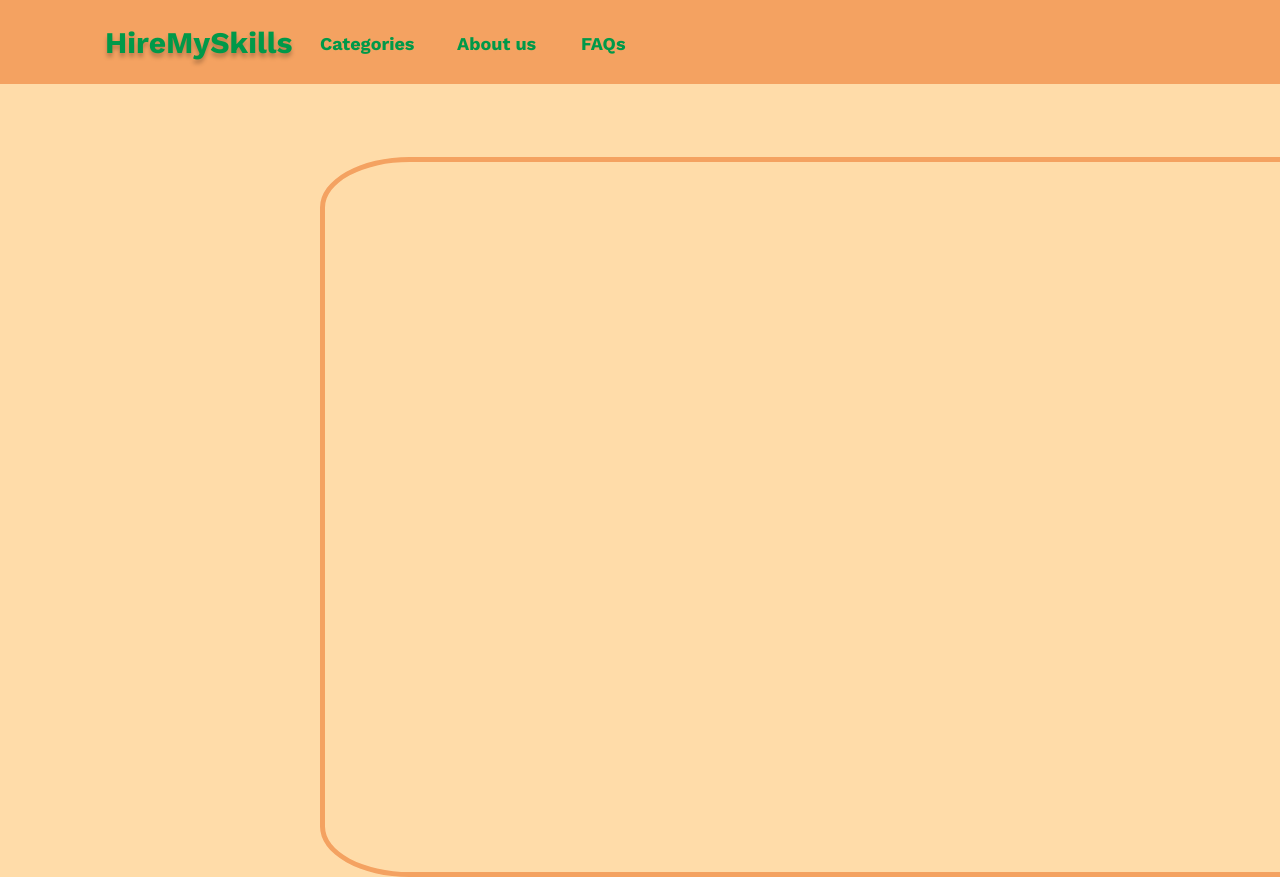
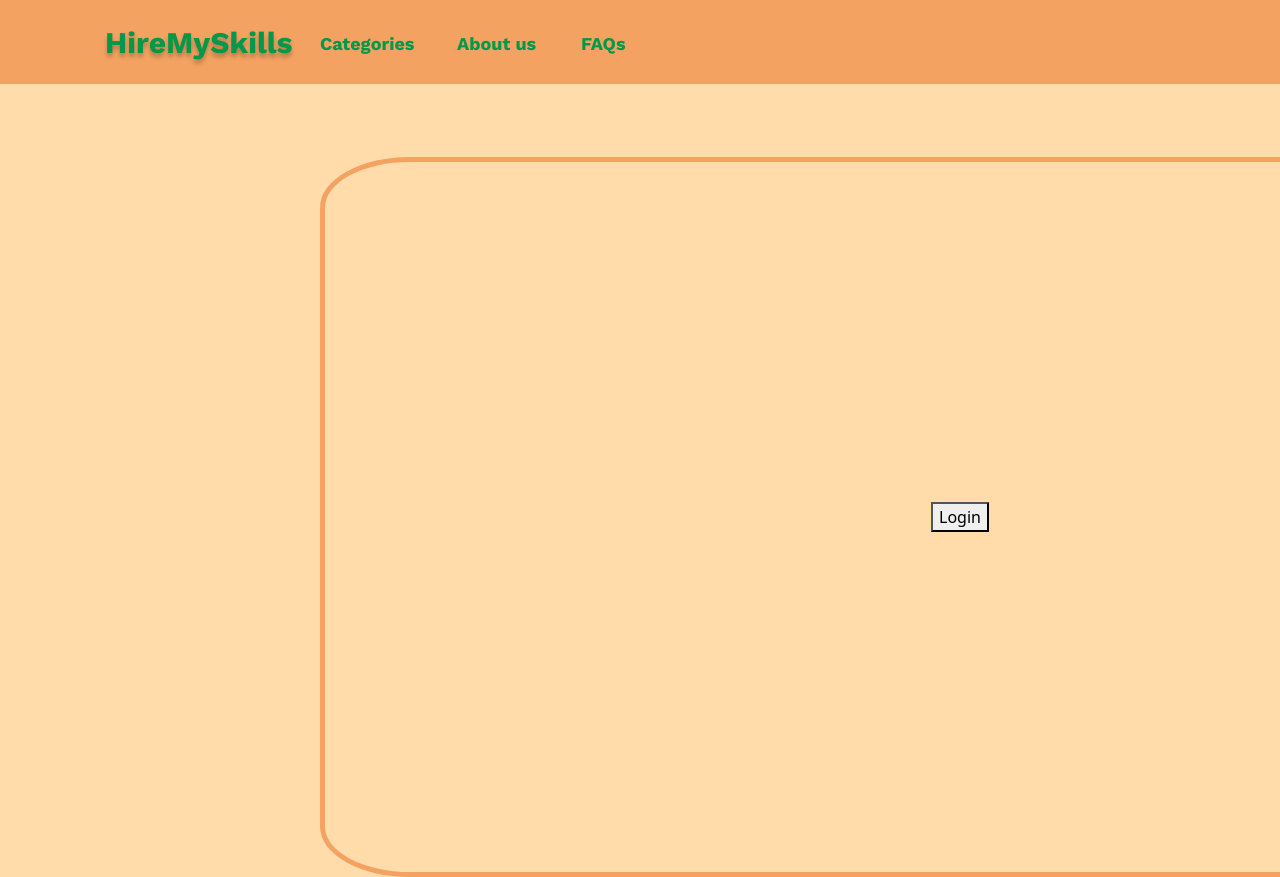
Before and after one commit to sergioare/PF-HireMySkills, a React (Create React App) app in the folder client/: page /account in a window 1280 px wide. Shown: the top 877 px of the page. Built offline with nearby package versions, Linux system fonts and the light colour scheme.

Commit message:
little fix

```diff
--- a/client/src/components/SignIn/Acc/SignIn.module.css
+++ b/client/src/components/SignIn/Acc/SignIn.module.css
@@ -11,9 +11,10 @@
   border: solid #f4a261 5px;
   border-radius: 7%;
 }
-.BigContainer_SignIn button {
-  margin-left: 940px;
-}
+/* .BigContainer_SignIn button {
+  margin-left: 1px;
+  margin-top: 20px;
+} */
 /* .Container_ProfileLogout_SignIn {
   position: absolute;
   width: 940px;
```
